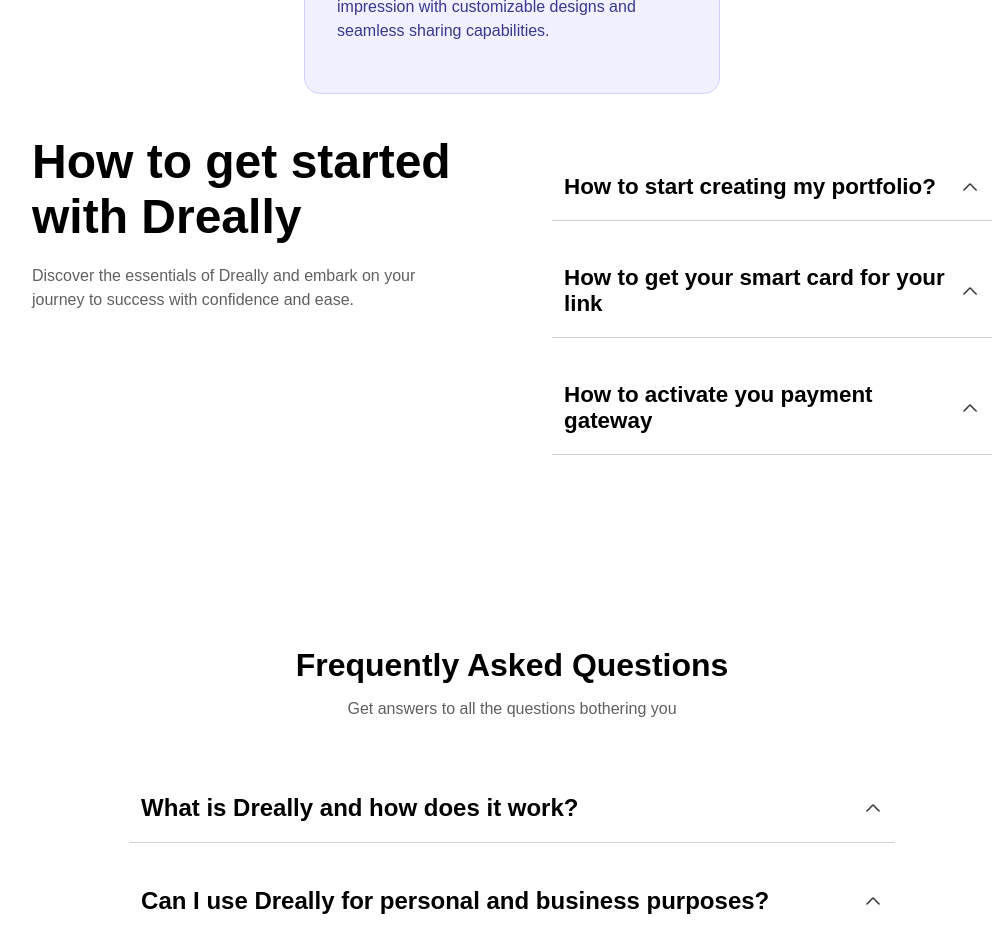
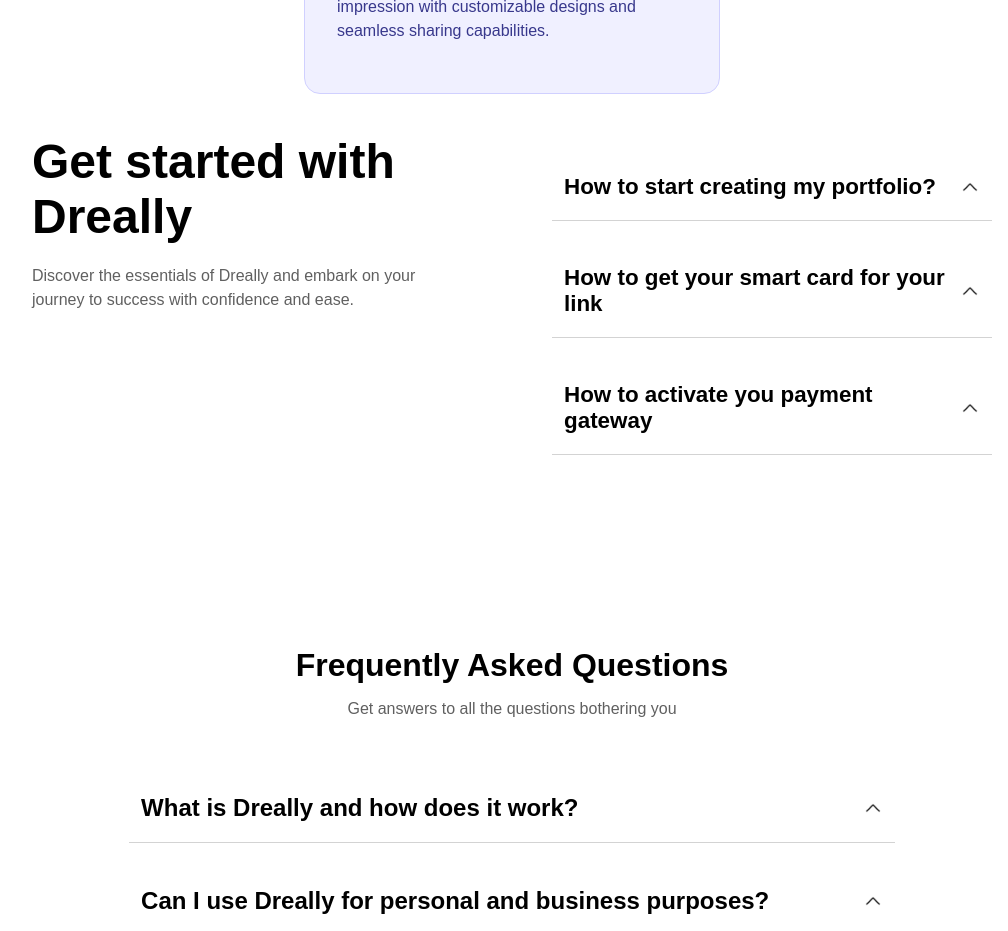
Before and after one commit to Vader4k/Dreally, a React (Vite) app: page /about in a window 1280 px wide. Shown: the part 1440-2371 px from the top of the page, without its empty margins (128-1136 px from the left). Built offline with nearby package versions, Linux system fonts and the light colour scheme; a web font is replaced by a local one.

Commit message:
@add/ changed text

```diff
--- a/src/components/GetStarted.jsx
+++ b/src/components/GetStarted.jsx
@@ -17,7 +17,7 @@
   return (
     <section className="w-full flex md:flex-row flex-col items-start justify-between gap-10 md:gap-20 px-6 sm:px-8 md:px-12 lg:px-20 xl:px-40">
       <div className="flex flex-col gap-5 w-full">
-        <h1 className="font-extrabold text-[2rem] md:text-[3rem] max-w-[700px]">How to get started with Dreally</h1>
+        <h1 className="font-extrabold text-[2rem] md:text-[3rem] max-w-[700px]">Get started with Dreally</h1>
         <p className="text-neutral-300 leading-6 max-w-[500px]">
           Discover the essentials of Dreally and embark on your journey to success with confidence and ease.
         </p>
```
